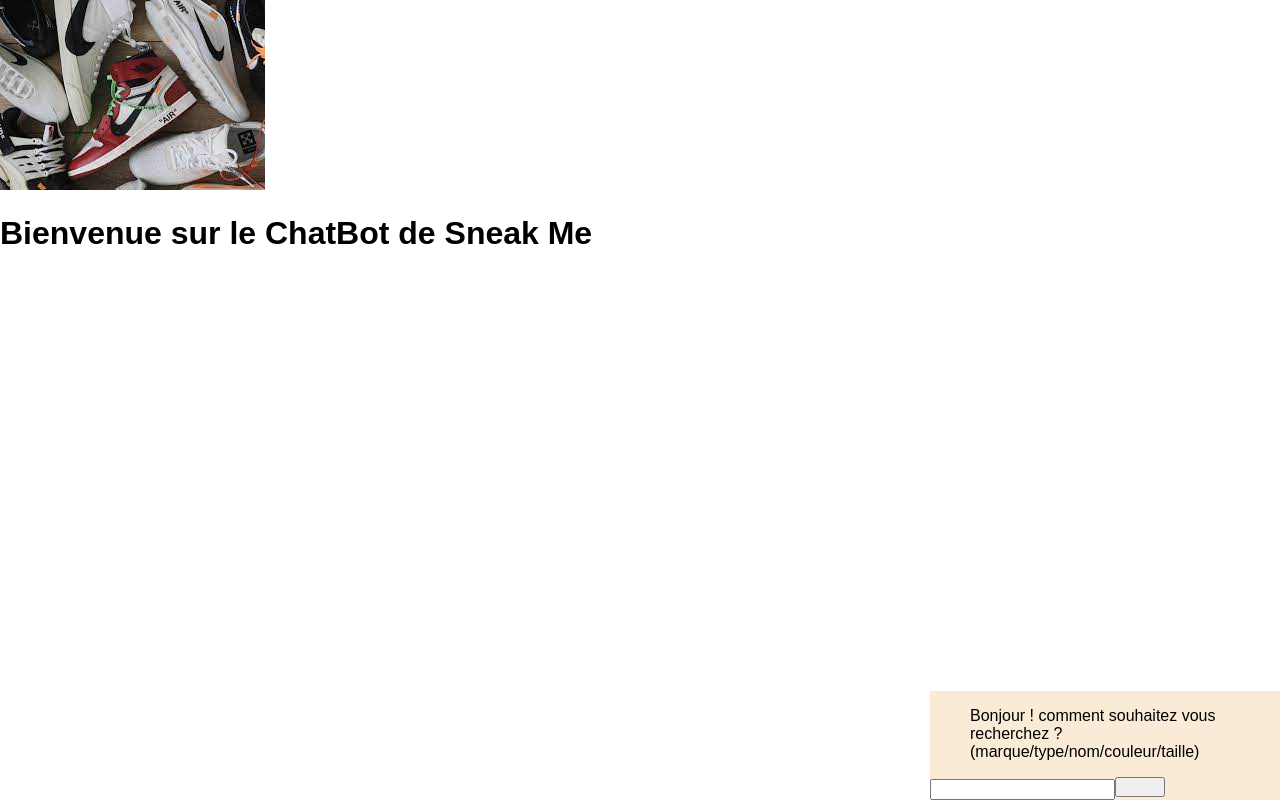
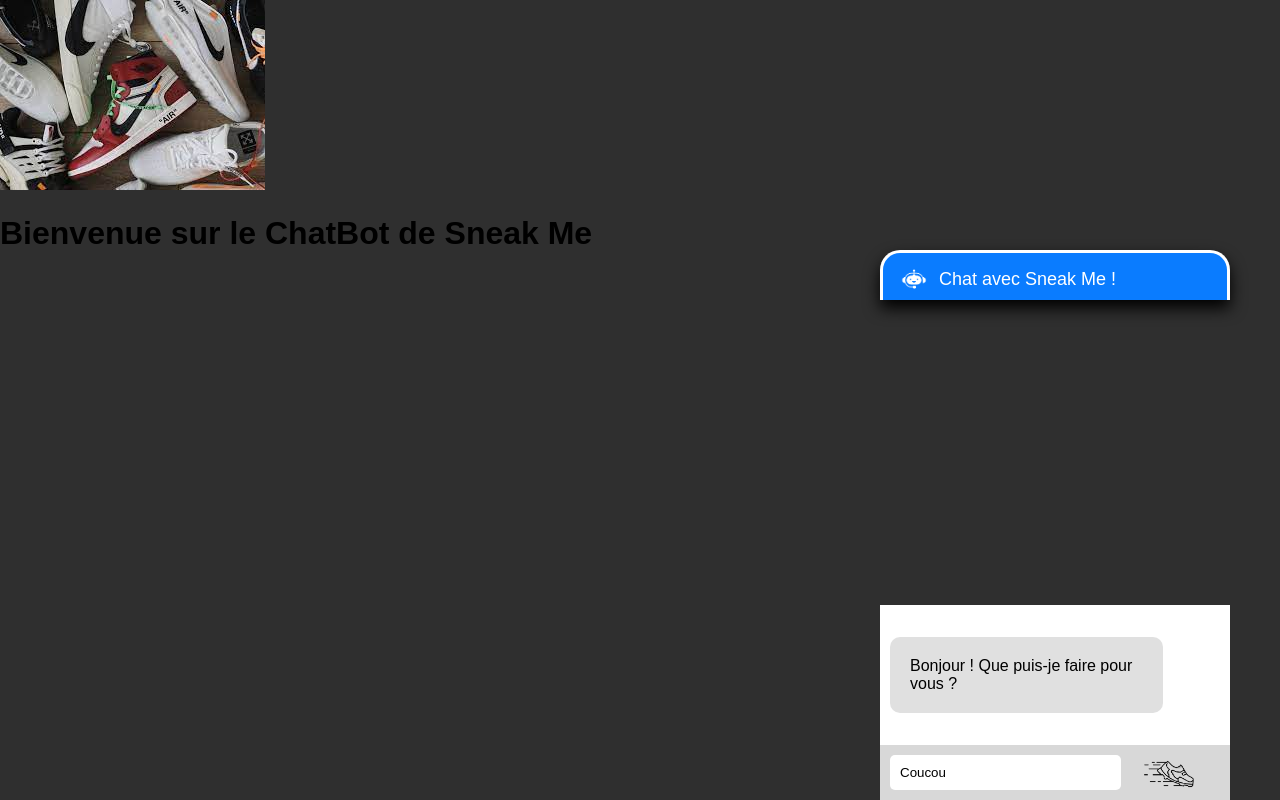
Before and after one commit to FlorianDray/cube_3front, a Vue app: page / in a window 1280 px wide. Built offline with nearby package versions, Linux system fonts and the light colour scheme.

Commit message:
MAJ HTML/CSS DIALOGUE

```diff
--- a/src/App.vue
+++ b/src/App.vue
@@ -1,44 +1,152 @@
 <template>
   <nav>
-   <!-- <router-link to="/">chat</router-link> -->
+    <!-- <router-link to="/">chat</router-link> -->
   </nav>
-  <router-view/>
+  <router-view />
 
 
 </template>
 
 <style>
-
 body {
   margin: 0;
   font-family: Arial, Helvetica, sans-serif;
+  background-color: rgb(47, 47, 47);
 }
 
-.chatbot {
+.chatbot-box {
+  position: fixed;
+  display: grid;
+  bottom: 0;
+  right: 50px;
+}
 
+.button-open-chatbox {
+  position: absolute;
+  background-color: #0A7CFF;
+  width: 350px;
+  height: 50px;
+  font-size: 18px;
+  bottom: 500px;
+  right: 0;
+  outline: none;
+  cursor: pointer;
+  border-radius: 20px 20px 0px 0px;
+  border: 3px solid white;
+  border-bottom: none;
+  box-shadow: 0 8px 16px 0 rgb(0, 0, 0);
+}
+
+#bot-text {
+  text-align: left;
+  vertical-align: middle;
+  padding: 15px;
+  margin: 0;
+  color: white;
+}
+
+.button-open-chatbox img {
+  justify-content: space-evenly;
+  box-sizing: border-box;
+  width: 50px;
+  float: left;
 }
 
 .windows-chatbot {
-  background-color: antiquewhite;
+  background-color: white;
   max-height: 500px;
   width: 350px;
   position: absolute;
+  display: flex;
+  flex-direction: column;
   bottom: 0;
   right: 0;
   scroll-behavior: smooth;
   hyphens: auto;
+
+
 }
-.windows-chatbot::-webkit-scrollbar {
-    display: none;
+
+.scrollbar {
+  overflow: auto;
+  scrollbar-width: none;
+  height: max-content;
+  transition: max-height 0.2s ease-out;
 }
 
 .windows-chatbot ul li {
   list-style-type: none;
+  text-align: left;
+  padding:0;
+  margin: 0;
+}
+
+.text-zone {
+  background-color: rgb(216, 216, 216);
+  padding: 10px;
 }
 
 .windows-chatbot button {
-  width: 50px;
-  height: 20px;
+  width: 30%;
+  height: 25px;
+  background: rgb(216, 216, 216);
+  border: 0;
 }
 
+.image-envoyer {
+  display: flex;
+  justify-content: space-evenly;
+  box-sizing: border-box;
+  width: 50px;
+  float: right;
+  margin-right: 20px;
+  font-size: 20px;
+  cursor: pointer;
+}
+
+.chat-textbox {
+  display: flex;
+  float: left;
+  box-sizing: border-box;
+  justify-content: space-between;
+  width: 70%;
+  align-items: center;
+  background-color: rgb(255, 255, 255);
+  border-radius: 5px;
+  padding: 10px;
+  border: 0;
+  outline: none;
+}
+
+/* .userBox {
+  line-height: 1.5em;
+  display: inline-block;
+  background: #e0e0e0;
+  padding: 10px;
+  border-radius: 8px;
+  border-bottom-left-radius: 2px;
+  max-width: 75%;
+  margin-left: 10px;
+} */
+
+.user {
+  padding: 20px;
+  color: white;
+  background: linear-gradient(120deg, rgba(97,33,158,1) 15%, rgba(9,9,121,1) 50%, rgba(0,138,166,1) 100%);
+  width: 75%;
+  float: right;
+  margin-right: 10px;
+  border-radius: 10px;
+  max-width: max-content;
+}
+
+.bot {
+  padding: 20px;
+  color: rgb(0, 0, 0);
+  background: #e0e0e0;
+  width: 75%;
+  float: left;
+  margin-left: -30px;
+  border-radius: 10px;
+}
 </style>
--- a/src/components/ChatComponent.vue
+++ b/src/components/ChatComponent.vue
@@ -1,20 +1,33 @@
 <template>
-    <div class="chatbot">
+  <div class="page-chatbot">
     <h1>{{ msg }}</h1>
+    <div class="chatbot-box">
+      <div id="button-chatbox">
+        <button type="button" class="button-open-chatbox"> <img class="chat-bar-icons-2"
+            src="../assets/images/bot_logo.png">
+          <p id="bot-text">Chat avec Sneak Me !</p>
+        </button>
+
+      </div>
       <div class="windows-chatbot">
-            <ul>
+        <ul class="scrollbar">
           <li v-for="message in dialog">
-                    <p :class="message.user === 0 ? 'bot' : 'user'">{{ message.msg }}</p>
+            <div class="userBox">
+              <p :class="message.user == 'bot' ? 'bot' : 'user'">{{ message.msg }}</p>
+            </div>
           </li>
         </ul>
-            <input type='text' v-model="inputUser">
-            <button @click="dialogEvolve()"></button>
+        <div class="text-zone">
+          <input type='text' class="chat-textbox" placeholder="Écrivez un message" v-model="inputUser">
+          <button @click="dialogEvolve()"><img src="../assets/images/envoyer_shoes.png" class="image-envoyer"></button>
+        </div>
+      </div>
     </div>
   </div>
 </template>
 
 <script>
-    import {converse} from '../helpers/chatHelper';
+import { converse, getTime } from '../Helper/chatHelper';
 export default {
   name: 'Testworld',
   props: {
@@ -23,10 +36,11 @@
   data() {
     return {
       dialog: [{
-              msg: 'Bonjour ! comment souhaitez vous recherchez ? (marque/type/nom/couleur/taille)',
-              user: 'bot'
+        msg: 'Bonjour ! Que puis-je faire pour vous ?',
+        user: 'bot',
+        time: ""
       }],
-            inputUser: ""
+      inputUser: "Coucou"
     }
   },
   methods: {
```
Lines whose indentation alone changed are shown as unchanged.
